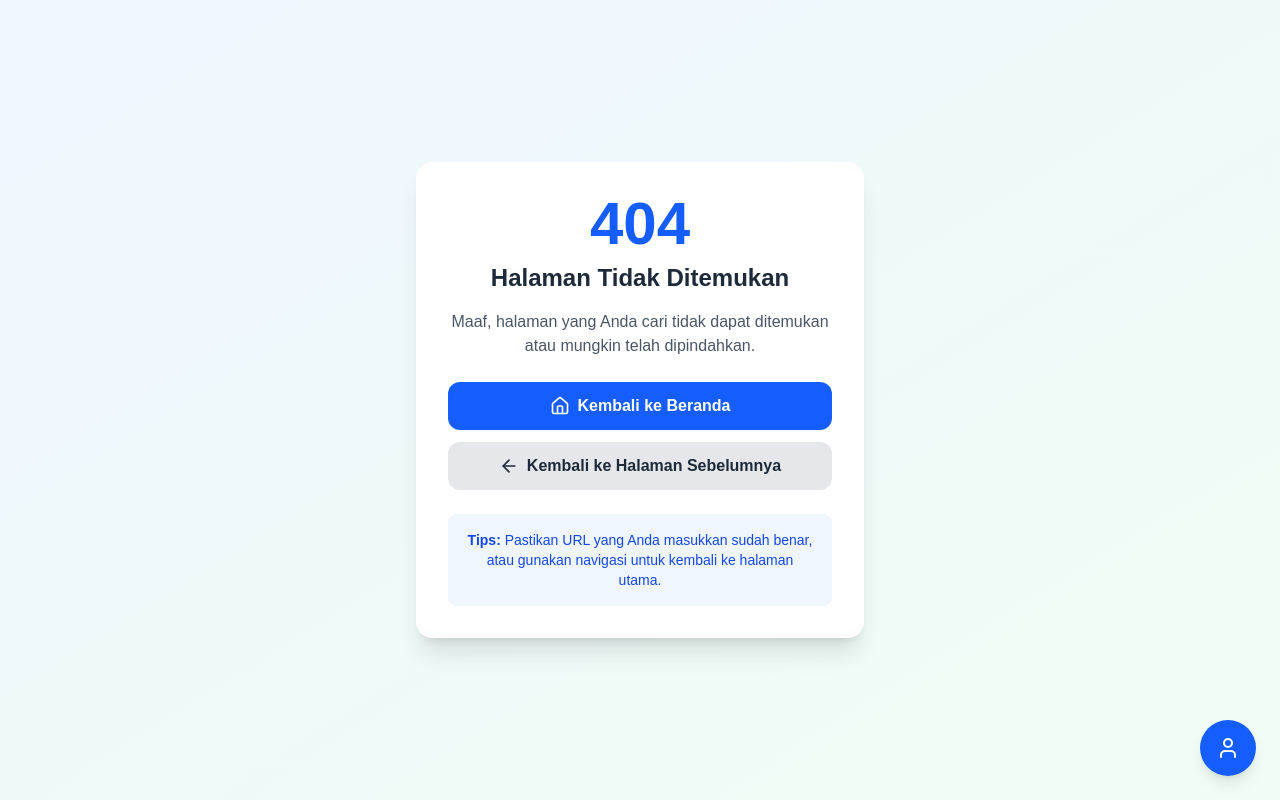
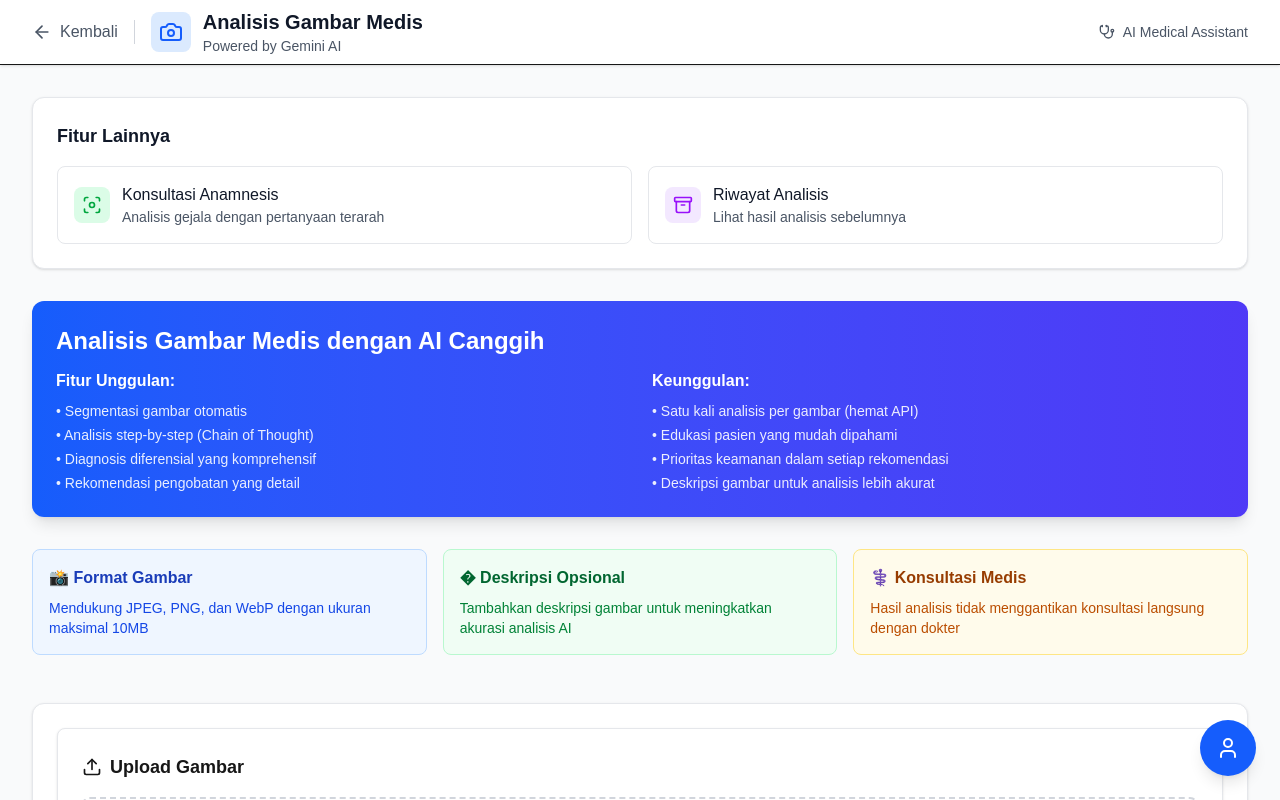
Before and after one commit to AzlNach/Anamnesa, a Next.js app: page /image-analysis in a window 1280 px wide. Before the commit this address had no page. Shown: the top 800 px of the page. Built offline with nearby package versions, Linux system fonts and the light colour scheme.

Commit message:
Add Image Analysis page with navigation and AI features

```diff
--- /dev/null
+++ b/app/image-analysis/page.tsx
@@ -0,0 +1,146 @@
+'use client';
+
+import { useState } from 'react';
+import ImageAnalysis from '../components/ImageAnalysis';
+import { Camera, ArrowLeft, Stethoscope, Focus, Archive } from 'lucide-react';
+import Link from 'next/link';
+
+export default function ImageAnalysisPage() {
+  const [analysisResult, setAnalysisResult] = useState(null);
+
+  const handleAnalysisComplete = (analysis: any) => {
+    setAnalysisResult(analysis);
+    console.log('Analysis completed:', analysis);
+  };
+
+  return (
+    <div className="min-h-screen bg-gray-50">
+      {/* Header */}
+      <div className="bg-white shadow-sm border-b">
+        <div className="max-w-7xl mx-auto px-4 sm:px-6 lg:px-8">
+          <div className="flex items-center justify-between h-16">
+            <div className="flex items-center space-x-4">
+              <Link
+                href="/"
+                className="flex items-center gap-2 text-gray-600 hover:text-gray-900 transition-colors"
+              >
+                <ArrowLeft size={20} />
+                <span>Kembali</span>
+              </Link>
+              <div className="h-6 w-px bg-gray-300"></div>
+              <div className="flex items-center gap-3">
+                <div className="p-2 bg-blue-100 rounded-lg">
+                  <Camera className="text-blue-600" size={24} />
+                </div>
+                <div>
+                  <h1 className="text-xl font-bold text-gray-900">Analisis Gambar Medis</h1>
+                  <p className="text-sm text-gray-600">Powered by Gemini AI</p>
+                </div>
+              </div>
+            </div>
+
+            <div className="flex items-center gap-2 text-sm text-gray-600">
+              <Stethoscope size={16} />
+              <span>AI Medical Assistant</span>
+            </div>
+          </div>
+        </div>
+      </div>
+
+      {/* Main Content */}
+      <div className="max-w-7xl mx-auto px-4 sm:px-6 lg:px-8 py-8">
+        {/* Navigation to Other Features */}
+        <div className="mb-8 bg-white p-6 rounded-xl shadow-sm border border-gray-200">
+          <h3 className="text-lg font-semibold text-gray-900 mb-4">
+            Fitur Lainnya
+          </h3>
+          <div className="grid md:grid-cols-2 gap-4">
+            <Link
+              href="/consultation"
+              className="flex items-center gap-3 p-4 border border-gray-200 rounded-lg hover:border-blue-300 hover:bg-blue-50 transition-colors"
+            >
+              <div className="p-2 bg-green-100 rounded-lg">
+                <Focus className="text-green-600" size={20} />
+              </div>
+              <div>
+                <h4 className="font-medium text-gray-900">Konsultasi Anamnesis</h4>
+                <p className="text-sm text-gray-600">Analisis gejala dengan pertanyaan terarah</p>
+              </div>
+            </Link>
+
+            <Link
+              href="/results"
+              className="flex items-center gap-3 p-4 border border-gray-200 rounded-lg hover:border-blue-300 hover:bg-blue-50 transition-colors"
+            >
+              <div className="p-2 bg-purple-100 rounded-lg">
+                <Archive className="text-purple-600" size={20} />
+              </div>
+              <div>
+                <h4 className="font-medium text-gray-900">Riwayat Analisis</h4>
+                <p className="text-sm text-gray-600">Lihat hasil analisis sebelumnya</p>
+              </div>
+            </Link>
+          </div>
+        </div>
+
+        {/* Introduction */}
+        <div className="mb-8">
+          <div className="bg-gradient-to-r from-blue-600 to-indigo-600 text-white p-6 rounded-xl shadow-lg">
+            <h2 className="text-2xl font-bold mb-3">
+              Analisis Gambar Medis dengan AI Canggih
+            </h2>
+            <div className="grid md:grid-cols-2 gap-6">
+              <div>
+                <h3 className="font-semibold mb-2">Fitur Unggulan:</h3>
+                <ul className="space-y-1 text-sm opacity-90">
+                  <li>• Segmentasi gambar otomatis</li>
+                  <li>• Analisis step-by-step (Chain of Thought)</li>
+                  <li>• Diagnosis diferensial yang komprehensif</li>
+                  <li>• Rekomendasi pengobatan yang detail</li>
+                </ul>
+              </div>
+              <div>
+                <h3 className="font-semibold mb-2">Keunggulan:</h3>
+                <ul className="space-y-1 text-sm opacity-90">
+                  <li>• Satu kali analisis per gambar (hemat API)</li>
+                  <li>• Edukasi pasien yang mudah dipahami</li>
+                  <li>• Prioritas keamanan dalam setiap rekomendasi</li>
+                  <li>• Deskripsi gambar untuk analisis lebih akurat</li>
+                </ul>
+              </div>
+            </div>
+          </div>
+        </div>
+
+        {/* Important Notes */}
+        <div className="mb-8 grid md:grid-cols-3 gap-4">
+          <div className="bg-blue-50 border border-blue-200 p-4 rounded-lg">
+            <h3 className="font-semibold text-blue-800 mb-2">📸 Format Gambar</h3>
+            <p className="text-sm text-blue-700">
+              Mendukung JPEG, PNG, dan WebP dengan ukuran maksimal 10MB
+            </p>
+          </div>
+
+          <div className="bg-green-50 border border-green-200 p-4 rounded-lg">
+            <h3 className="font-semibold text-green-800 mb-2">� Deskripsi Opsional</h3>
+            <p className="text-sm text-green-700">
+              Tambahkan deskripsi gambar untuk meningkatkan akurasi analisis AI
+            </p>
+          </div>
+
+          <div className="bg-amber-50 border border-amber-200 p-4 rounded-lg">
+            <h3 className="font-semibold text-amber-800 mb-2">⚕️ Konsultasi Medis</h3>
+            <p className="text-sm text-amber-700">
+              Hasil analisis tidak menggantikan konsultasi langsung dengan dokter
+            </p>
+          </div>
+        </div>
+
+        {/* Image Analysis Component */}
+        <ImageAnalysis
+          onAnalysisComplete={handleAnalysisComplete}
+        />
+      </div>
+    </div>
+  );
+}
--- a/app/page.tsx
+++ b/app/page.tsx
@@ -2,8 +2,9 @@
 
 import { useState } from "react";
 import { useRouter } from "next/navigation";
-import { Heart, Shield, AlertTriangle, ArrowRight } from "lucide-react";
+import { Heart, Shield, AlertTriangle, ArrowRight, Camera, Stethoscope, Archive, Focus } from "lucide-react";
 import DeveloperFooter from "./components/DeveloperFooter";
+import Link from "next/link";
 
 export default function Home() {
   const [complaint, setComplaint] = useState("");
@@ -63,10 +64,54 @@ export default function Home() {
             dengan teknologi AI Google Gemini. Hasil konsultasi dapat membantu Anda
             mempersiapkan kunjungan ke dokter.
           </p>
+        {/* Navigation to Other Features */}
+        </div>
+                <div className="mb-8 bg-white p-6 rounded-xl shadow-sm border border-gray-200">
+          <h3 className="text-lg font-semibold text-gray-900 mb-4">
+            Fitur Lainnya
+          </h3>
+          <div className="grid md:grid-cols-2 gap-4">
+            <Link
+              href="/image-analysis"
+              className="flex items-center gap-3 p-4 border border-gray-200 rounded-lg hover:border-blue-300 hover:bg-blue-50 transition-colors"
+            >
+              <div className="p-2 bg-green-100 rounded-lg">
+                <Focus className="text-green-600" size={20} />
+              </div>
+              <div>
+                <h4 className="font-medium text-gray-900">Analisis Gambar Medis</h4>
+                <p className="text-sm text-gray-600">Segmentasi dan analisis gambar dengan AI</p>
+              </div>
+            </Link>
+
+            <Link
+              href="/results"
+              className="flex items-center gap-3 p-4 border border-gray-200 rounded-lg hover:border-blue-300 hover:bg-blue-50 transition-colors"
+            >
+              <div className="p-2 bg-purple-100 rounded-lg">
+                <Archive className="text-purple-600" size={20} />
+              </div>
+              <div>
+                <h4 className="font-medium text-gray-900">Riwayat Analisis</h4>
+                <p className="text-sm text-gray-600">Lihat hasil analisis sebelumnya</p>
+              </div>
+            </Link>
+          </div>
+        </div>
+        {/* Service Options */}
+        <div className="mb-8">
+          {/* Text-based Consultation */}
+          <div className="bg-white rounded-2xl shadow-xl p-8">
+            <div className="flex items-center gap-3 mb-6">
+              <div className="p-3 bg-blue-100 rounded-xl">
+                <Stethoscope className="w-8 h-8 text-blue-600" />
+              </div>
+              <div>
+                <h2 className="text-xl font-bold text-gray-800">Konsultasi Anamnesis</h2>
+                <p className="text-gray-600">Analisis gejala dengan pertanyaan terarah</p>
+              </div>
             </div>
 
-        {/* Main Form */}
-        <div className="bg-white rounded-2xl shadow-xl p-8 mb-8">
             <div className="mb-6">
               <label htmlFor="complaint" className="block text-lg font-semibold text-gray-700 mb-3">
                 Ceritakan keluhan atau gejala yang Anda rasakan
@@ -107,6 +152,7 @@ export default function Home() {
               )}
             </button>
           </div>
+        </div>
 
         {/* Disclaimer */}
         <div className="bg-yellow-50 border-l-4 border-yellow-400 p-6 rounded-lg">
@@ -127,7 +173,7 @@ export default function Home() {
         </div>
 
         {/* Features */}
-        <div className="grid md:grid-cols-3 gap-6 mt-12">
+        <div className="grid md:grid-cols-4 gap-6 mt-12">
           <div className="text-center p-6">
             <div className="bg-green-100 rounded-full p-3 w-16 h-16 mx-auto mb-4 flex items-center justify-center">
               <Shield className="w-8 h-8 text-green-600" />
@@ -148,7 +194,16 @@ export default function Home() {
           </div>
           <div className="text-center p-6">
             <div className="bg-purple-100 rounded-full p-3 w-16 h-16 mx-auto mb-4 flex items-center justify-center">
-              <ArrowRight className="w-8 h-8 text-purple-600" />
+              <Camera className="w-8 h-8 text-purple-600" />
+            </div>
+            <h3 className="font-semibold text-gray-800 mb-2">Analisis Gambar</h3>
+            <p className="text-gray-600 text-sm">
+              Segmentasi gambar medis dengan Chain of Thought AI
+            </p>
+          </div>
+          <div className="text-center p-6">
+            <div className="bg-orange-100 rounded-full p-3 w-16 h-16 mx-auto mb-4 flex items-center justify-center">
+              <ArrowRight className="w-8 h-8 text-orange-600" />
             </div>
             <h3 className="font-semibold text-gray-800 mb-2">Panduan Tindakan</h3>
             <p className="text-gray-600 text-sm">
```
Lines whose indentation alone changed are shown as unchanged.
